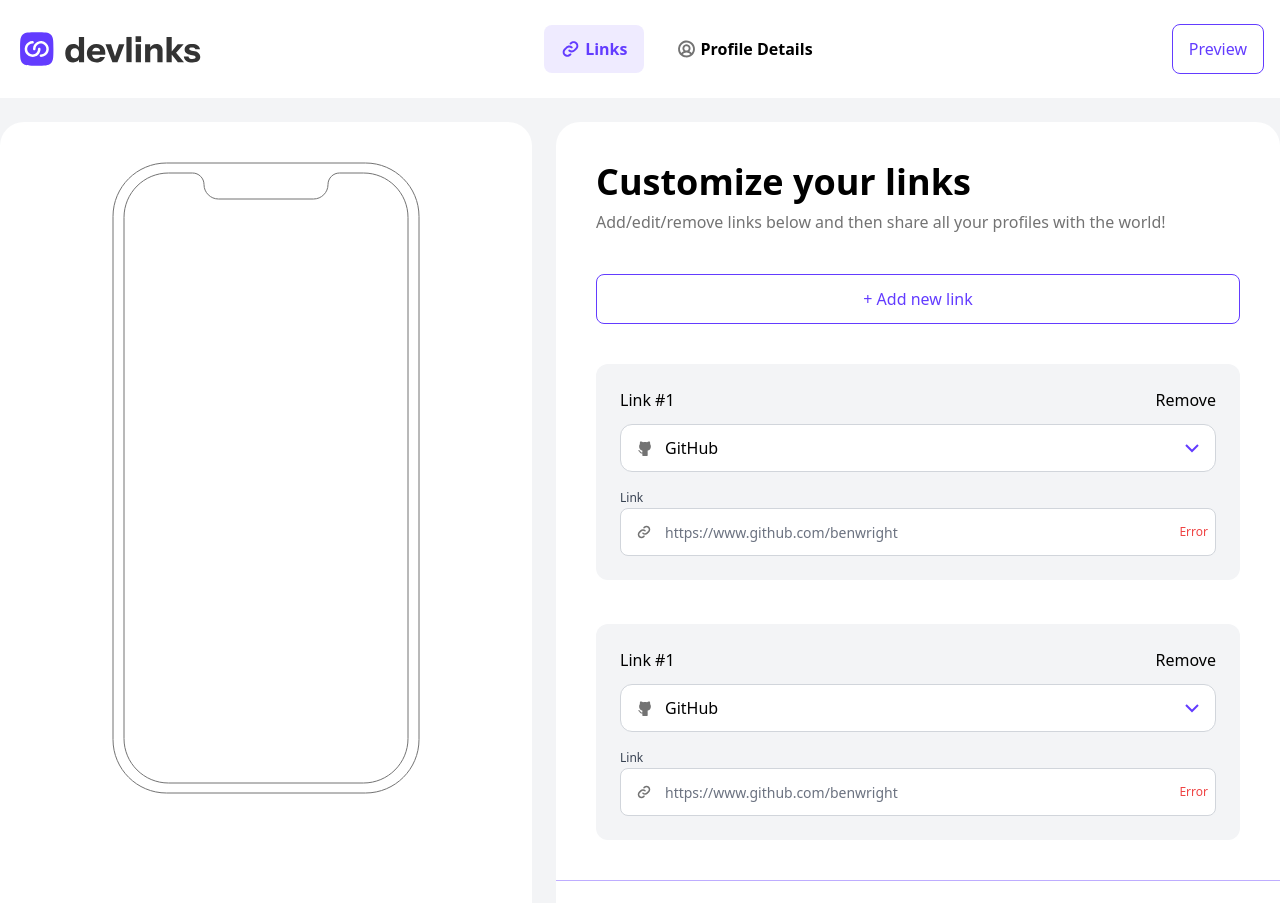
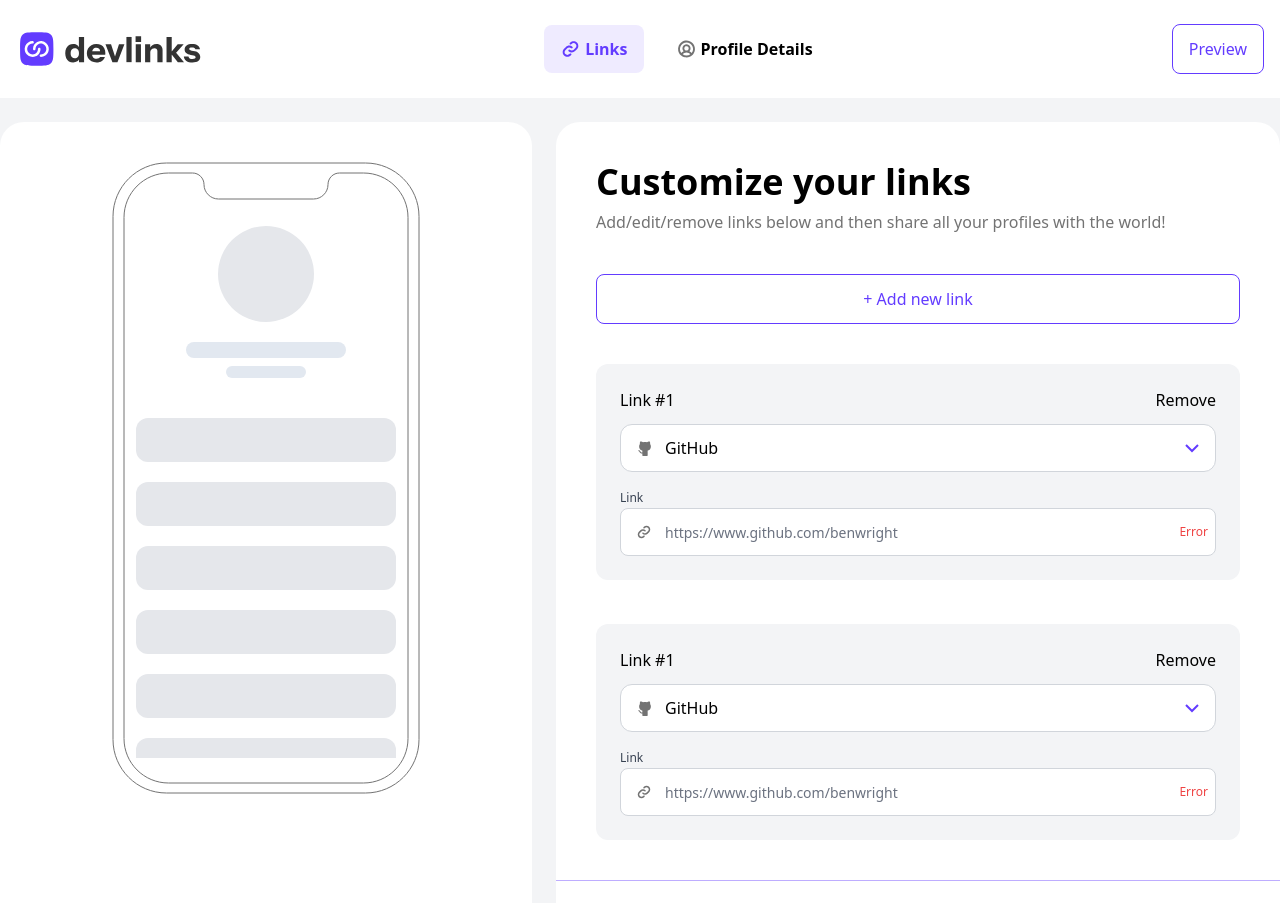
Before and after one commit to riteshkumarldh/dev-links, a React (Vite) app: page / in a window 1280 px wide. Shown: the top 903 px of the page. Built offline with nearby package versions, Linux system fonts and the light colour scheme.

Commit message:
created the svg layout

```diff
--- a/src/components/CustomSelectBox.jsx
+++ b/src/components/CustomSelectBox.jsx
@@ -123,7 +123,7 @@ export default function CustomSelectBox() {
 
       {selectOpen && (
         <ul
-          className="absolute left-0 top-[110%] max-h-52 overflow-auto border border-gray-300 shadow rounded-xl w-full bg-white z-10 "
+          className="absolute left-0 top-[110%] max-h-40 overflow-auto border border-gray-300 shadow rounded-xl w-full bg-white z-10 "
           role="listbox"
         >
           {options?.map((option) => (
--- a/src/components/LinksFrame.jsx
+++ b/src/components/LinksFrame.jsx
@@ -13,7 +13,26 @@ export default function LinksFrame() {
         ></path>
 
         <foreignObject x="0" y="0" width="100%" height="632" rx="4">
-          {/* <p>Ritesh kumar</p> */}
+          {/* <div className="h-full border border-gray-300 overflow-auto"> */}
+          <div className="flex flex-col items-center pt-16 mb-10">
+            <div className="h-24 w-24 bg-gray-200 rounded-full mb-5"></div>
+            <div className="w-40 h-4 bg-slate-200 rounded-xl mb-2"></div>
+            <div className="w-20 h-3 bg-slate-200 rounded-lg"></div>
+          </div>
+
+          <div className="px-6 flex flex-col gap-5 h-[340px] overflow-auto hide__scrollbar">
+            <div className="w-full min-h-[44px] bg-gray-200 rounded-xl"></div>
+            <div className="w-full min-h-[44px] bg-gray-200 rounded-xl"></div>
+            <div className="w-full min-h-[44px] bg-gray-200 rounded-xl"></div>
+            <div className="w-full min-h-[44px] bg-gray-200 rounded-xl"></div>
+            <div className="w-full min-h-[44px] bg-gray-200 rounded-xl"></div>
+            <div className="w-full min-h-[44px] bg-gray-200 rounded-xl"></div>
+            <div className="w-full min-h-[44px] bg-gray-200 rounded-xl"></div>
+            <div className="w-full min-h-[44px] bg-gray-200 rounded-xl"></div>
+            <div className="w-full min-h-[44px] bg-gray-200 rounded-xl"></div>
+            <div className="w-full min-h-[44px] bg-gray-200 rounded-xl"></div>
+          </div>
+          {/* </div> */}
         </foreignObject>
       </svg>
     </div>
--- a/src/index.css
+++ b/src/index.css
@@ -6,3 +6,7 @@
 .active * {
   @apply bg-bl-100 text-bl-300 fill-bl-300;
 }
+
+.hide__scrollbar::-webkit-scrollbar {
+  display: none;
+}
```
